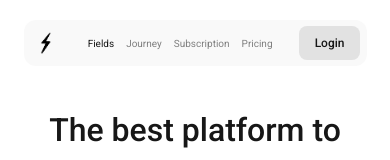
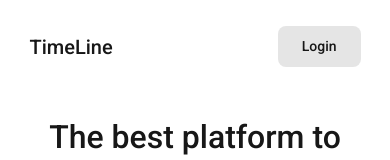
Before and after one commit to seungwonHong/TimeLine, a Next.js app: page /landing in a window 390 px wide. Shown: the top 160 px of the page. Built offline with nearby package versions, Linux system fonts and the light colour scheme.

Commit message:
fix: 헤더 버그 해결

```diff
--- a/src/app/globals.css
+++ b/src/app/globals.css
@@ -74,4 +74,5 @@ body {
   background: var(--background);
   color: var(--foreground);
   font-family: var(--font-roboto), Arial, Helvetica, sans-serif;
+   overflow-x: hidden;
 }
--- a/src/app/landing/page.tsx
+++ b/src/app/landing/page.tsx
@@ -13,7 +13,7 @@ import "@/features/landing/styles/fadeDownAnimation.css";
 
 const LandingPage = () => {
   return (
-    <div className="2xl:pb-[15rem] lg:pb-[10rem] pb-[6rem] flex flex-col overflow-x-hidden">
+    <div className="2xl:pb-[15rem] lg:pb-[10rem] pb-[6rem] flex flex-col">
       <Header />
 
       <div className="text-center 2xl:w-[99rem] lg:w-[80rem] md:w-[56rem] w-[34rem] mx-auto 2xl:mt-[12rem] lg:mt-[8rem] mt-[4rem]">
--- a/src/features/landing/components/Header.tsx
+++ b/src/features/landing/components/Header.tsx
@@ -44,20 +44,18 @@ const Header = () => {
   }, []);
 
   return (
-    <div className="sticky top-[2rem] 2xl:mt-[4rem] lg:mt-[3rem] mt-[2rem] flex flex-row items-center justify-between 2xl:p-[1.6rem] lg:p-[0.6rem] md:p-[0.4rem] p-[0.6rem] 2xl:rounded-[2.4rem] lg:rounded-[1.2rem] rounded-[1.2rem] mx-auto 2xl:w-[1067px] lg:w-[704px] w-[343px] md:w-[600px] bg-[var(--header-background)] z-50 backdrop-blur-sm">
+    <div className="sticky top-[2rem] 2xl:mt-[4rem] lg:mt-[3rem] mt-[2rem] flex flex-row items-center justify-between 2xl:p-[1.6rem] lg:p-[0.6rem] md:p-[0.4rem] p-[0.6rem] 2xl:rounded-[2.4rem] lg:rounded-[1.2rem] rounded-[1.2rem] mx-auto 2xl:w-[1067px] lg:w-[704px] w-[343px] md:w-[600px] md:bg-[var(--header-background)] z-50 backdrop-blur-sm">
       {/* 화면상 맨 위면 글씨였다가 스크롤하면 로고로 바뀌도록 설계 -> 로고는 등장할 때 살짝 회전*/}
       {isScrolled ? (
         // 스크롤 시 로고 (회전 애니메이션)
         <AnimatePresence mode="wait">
           <motion.div
             key="logo"
-            initial={isMobile ? {} : { rotate: 30, opacity: 0 }}
-            animate={isMobile ? {} : { rotate: 0, opacity: 1 }}
-            exit={isMobile ? {} : { rotate: -30, opacity: 0 }}
+            initial={{ rotate: 30, opacity: 0 }}
+            animate={{ rotate: 0, opacity: 1 }}
+            exit={{ rotate: -30, opacity: 0 }}
             transition={
-              isMobile
-                ? {}
-                : {
+              {
                 type: "spring",
                 stiffness: 200,
                 damping: 20,
@@ -68,39 +66,23 @@ const Header = () => {
             <img
               src="/icons/LogoBlack.png"
               alt="logo light"
-              className="2xl:w-[56px] 2xl:h-[56px] lg:w-[48px] lg:h-[48px] md:w-[36px] md:h-[36px] w-[32px] h-[32px] dark:hidden block"
+              className="2xl:w-[56px] 2xl:h-[56px] lg:w-[48px] lg:h-[48px] md:w-[36px] md:h-[36px] w-[40px] h-[40px] dark:hidden block"
             />
             <img
               src="/icons/LogoWhite.png"
               alt="logo dark"
-              className="2xl:w-[56px] 2xl:h-[56px] lg:w-[48px] lg:h-[48px] md:w-[36px] md:h-[36px] w-[32px] h-[32px] dark:block hidden"
+              className="2xl:w-[56px] 2xl:h-[56px] lg:w-[48px] lg:h-[48px] md:w-[36px] md:h-[36px] w-[40px] h-[40px] dark:block hidden"
             />
           </motion.div>
         </AnimatePresence>
       ) : (
         // 맨 위일 때 텍스트
-        <>
-          <span className="2xl:text-[2.4rem] lg:text-[2rem] md:text-[2rem] text-[1.6rem] font-normal md:block hidden">
+        <span className="2xl:text-[2.4rem] lg:text-[2rem] md:text-[2rem] text-[2rem] font-medium">
           TimeLine
         </span>
-          {isMobile && (
-            <>
-              <img
-                src="/icons/LogoBlack.png"
-                alt="logo light"
-                className="2xl:w-[56px] 2xl:h-[56px] lg:w-[48px] lg:h-[48px] md:w-[36px] md:h-[36px] w-[32px] h-[32px] dark:hidden block"
-              />
-              <img
-                src="/icons/LogoWhite.png"
-                alt="logo dark"
-                className="2xl:w-[56px] 2xl:h-[56px] lg:w-[48px] lg:h-[48px] md:w-[36px] md:h-[36px] w-[32px] h-[32px] dark:block hidden"
-              />
-            </>
-          )}
-        </>
       )}
 
-      <div className="flex flex-row items-center justify-center 2xl:text-[2rem] lg:text-[1.4rem] md:text-[1.2rem] text-[1rem] font-normal 2xl:gap-[2rem] md:gap-[1.6rem] gap-[1.2rem] text-[var(--header-text)]">
+      <div className="md:flex hidden flex-row items-center justify-center 2xl:text-[2rem] lg:text-[1.4rem] md:text-[1.2rem] text-[1rem] font-normal 2xl:gap-[2rem] md:gap-[1.6rem] gap-[1.2rem] text-[var(--header-text)]">
         <span
           className={`cursor-pointer hover:text-[var(--foreground)] transition-all duration-300 ${
             clicked === 1 ? "text-[var(--foreground)]" : ""
@@ -145,9 +127,9 @@ const Header = () => {
 
       <Link
         href="/login"
-        className="bg-[var(--login-button)] 2xl:px-[3.2rem] 2xl:py-[1.2rem] lg:px-[2.8rem] lg:py-[1rem] px-[1.6rem] py-[0.8rem] 2xl:rounded-[1.2rem] lg:rounded-[0.8rem] rounded-[0.8rem] text-[1rem] font-normal hover:bg-[var(--login-button-hover)] transition-all duration-300 ease-in-out"
+        className="bg-[var(--login-button)] 2xl:px-[3.2rem] 2xl:py-[1.2rem] lg:px-[2.8rem] lg:py-[1rem] px-[2.4rem] py-[1rem] 2xl:rounded-[1.2rem] lg:rounded-[0.8rem] rounded-[0.8rem] font-normal hover:bg-[var(--login-button-hover)] transition-all duration-300 ease-in-out"
       >
-        <span className="2xl:text-[2rem] lg:text-[1.6rem] text-[1.2rem] font-medium">
+        <span className="2xl:text-[2rem] lg:text-[1.6rem] text-[1.4rem] font-medium">
           Login
         </span>
       </Link>
```
Lines whose indentation alone changed are shown as unchanged.
